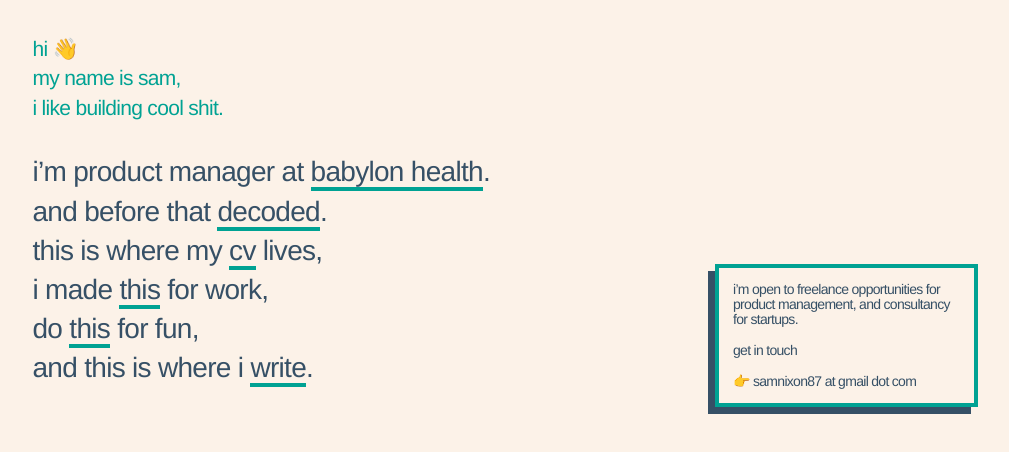
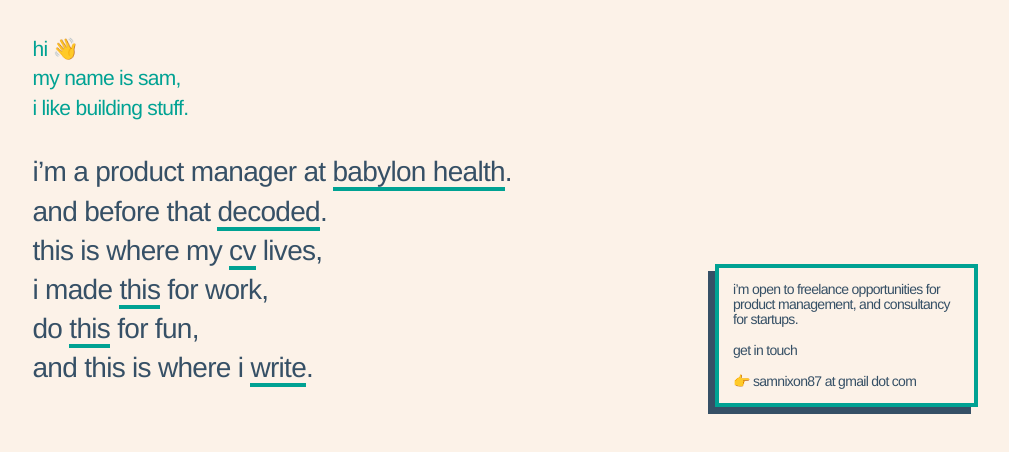
Before and after one commit to samnixon87/samnixon87.github.io, a plain HTML site: page index.html in a window 1280 px wide. Shown: the part 132-584 px from the top of the page, without its empty margins (135-1144 px from the left). Drawn offline with nearby package versions, Linux system fonts and the light colour scheme.

Commit message:
Update index.html
Copy edits

```diff
--- a/index.html
+++ b/index.html
@@ -47,7 +47,7 @@
         <div class="row">
             <div class="col-md-1"></div>
             <div class="col-md-10">
-                <h2 class="intro">hi   &#x1F44B;<br>my name is sam, <br>i like building cool shit.</h2>
+                <h2 class="intro">hi   &#x1F44B;<br>my name is sam, <br>i like building stuff.</h2>
             </div>
             <div class="col-md-1"></div>
         </div>
@@ -59,7 +59,7 @@
 
                 <h2 class="links">
 
-                    i&rsquo;m product manager at <a class="clicked" href="https://www.babylonhealth.com/" rel="me" target="_blank"><span class="underline">babylon health</span></a>.<br>
+                    i&rsquo;m a product manager at <a class="clicked" href="https://www.babylonhealth.com/" rel="me" target="_blank"><span class="underline">babylon health</span></a>.<br>
 
                     and before that <a class="clicked" href="https://decoded.com" rel="me" target="_blank"><span class="underline">decoded</span></a>.<br>
 
```
